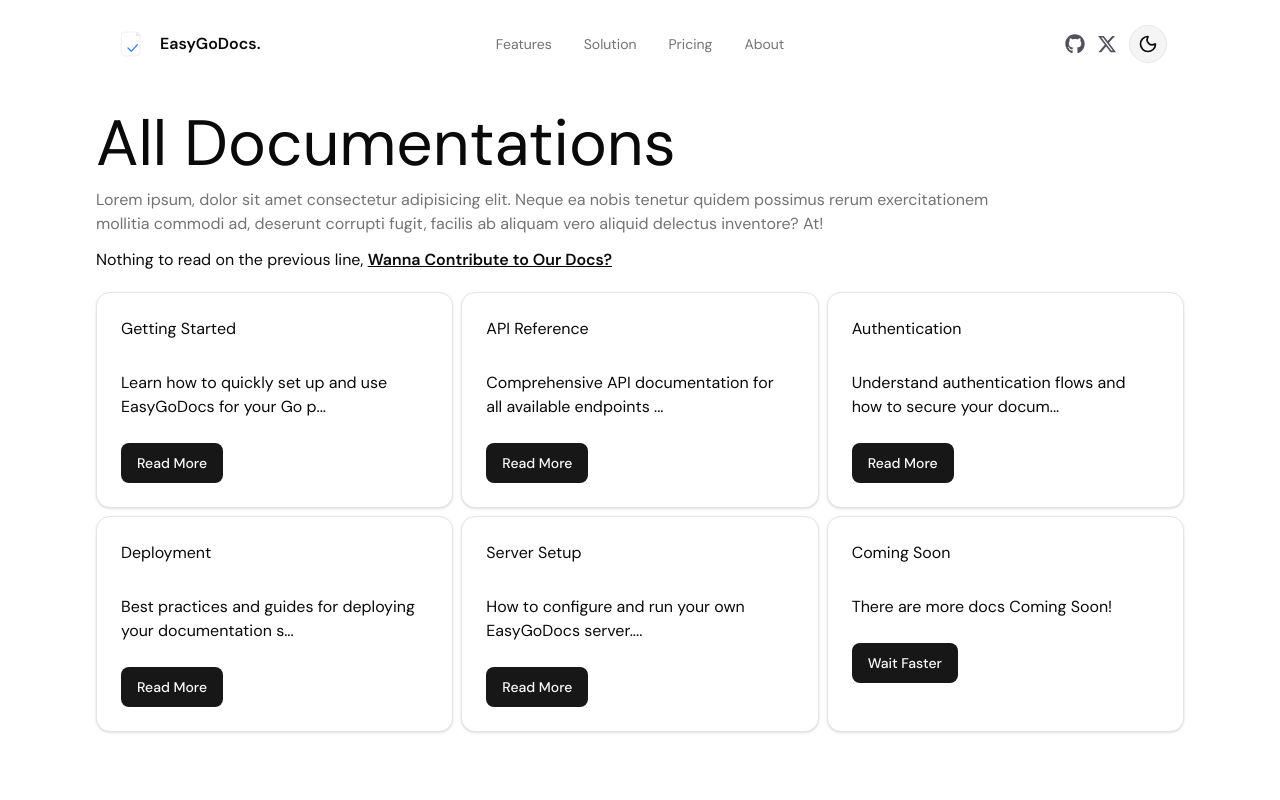
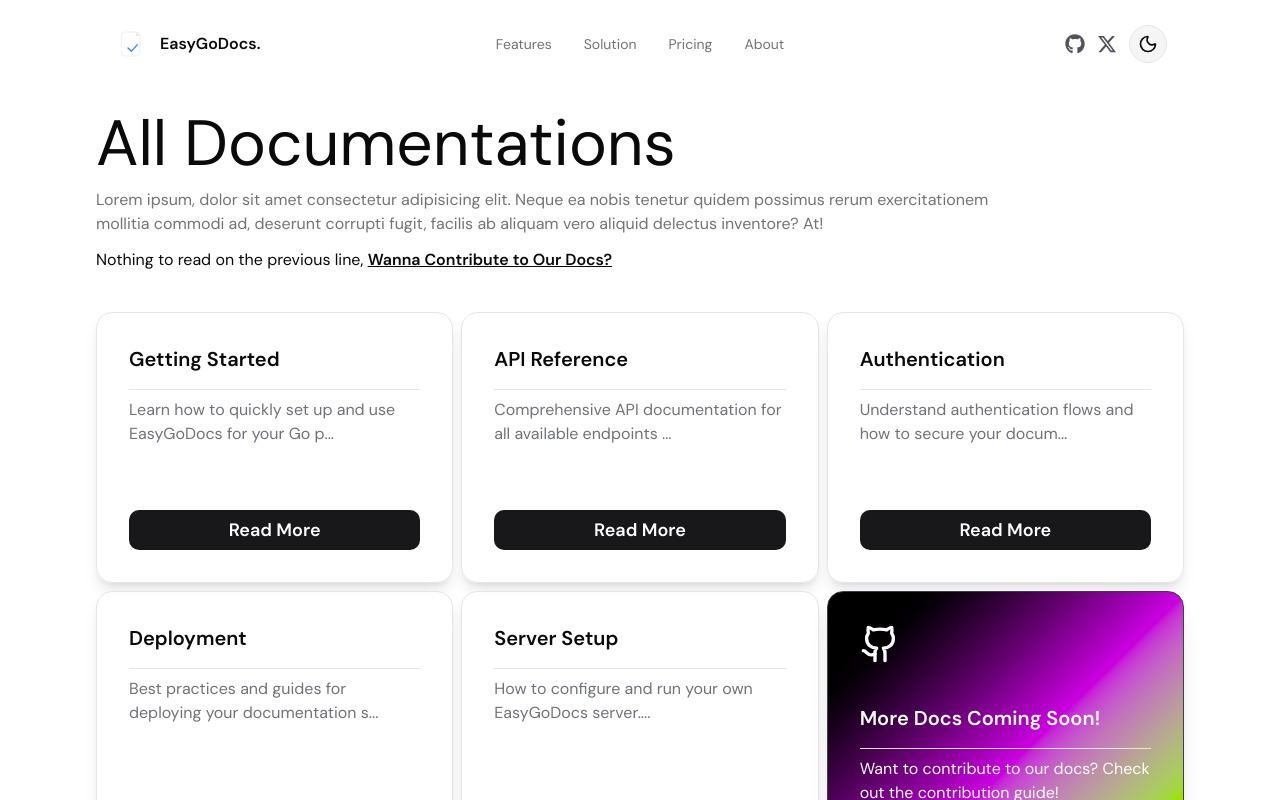
Before and after one commit to EasyGoDocs/easygodocs, a Next.js app: page /all-docs in a window 1280 px wide. Shown: the top 800 px of the page. Built offline with nearby package versions, Linux system fonts and the light colour scheme.

Commit message:
fix: all docs card fixed

```diff
--- a/src/components/page-components/all-docs.tsx
+++ b/src/components/page-components/all-docs.tsx
@@ -5,6 +5,7 @@ import { docs } from "@/constants/data";
 import CardDocs from "../ui/all-docs-card";
 import { truncateString } from "@/lib/utils";
 import Link from "next/link";
+import { BookOpen, GithubIcon } from "lucide-react";
 
 function AllDocs() {
   return (
@@ -21,13 +22,16 @@ function AllDocs() {
         </p>
         <span>
           Nothing to read on the previous line,{" "}
-          <Link href={"/contribution-guide"} className="font-semibold underline">
+          <Link
+            href={"/contribution-guide"}
+            className="font-semibold underline"
+          >
             Wanna Contribute to Our Docs?
           </Link>
         </span>
       </div>
 
-      <div className="grid grid-cols-1 md:grid-cols-2 lg:grid-cols-3 gap-2 justify-center">
+      <div className="grid grid-cols-1 md:grid-cols-2 lg:grid-cols-3 gap-2 justify-center mt-10">
         {docs.map((d, i) => (
           <span key={i}>
             <CardDocs
@@ -38,9 +42,13 @@ function AllDocs() {
           </span>
         ))}
         <CardDocs
-          title={"Coming Soon"}
-          desc={"There are more docs Coming Soon!"}
-          buttonTxt="Wait Faster"
+          icon={GithubIcon}
+          title={"More Docs Coming Soon!"}
+          desc={
+            "Want to contribute to our docs? Check out the contribution guide!"
+          }
+          buttonTxt="Contribute"
+          pro={true}
         />
       </div>
     </div>
--- a/src/components/ui/all-docs-card.tsx
+++ b/src/components/ui/all-docs-card.tsx
@@ -1,24 +1,66 @@
 import React from "react";
 import { Card, CardContent, CardFooter, CardHeader } from "./card";
 import { Button } from "./button";
+import { cn } from "@/lib/utils";
 
 interface CardContent {
   title: string;
   desc: string;
   buttonTxt: string;
+  icon?: React.ElementType;
+  tip?: string;
+  pro?: boolean;
+  className?: string;
 }
 
-function CardDocs({ title, desc, buttonTxt }: CardContent) {
+function CardDocs({
+  title,
+  desc,
+  buttonTxt,
+  icon: Icon,
+  tip,
+  pro = false,
+  className,
+}: CardContent) {
+  // Card style based on 'pro' prop
+  const cardClass = pro
+    ? "relative flex flex-col h-full justify-between rounded-2xl p-8 shadow-xl border transition-transform duration-200 hover:-translate-y-2 hover:shadow-2xl bg-gradient-to-br from-black from-10% via-fuchsia-600 via-50% to-lime-400 to-80% border-zinc-700"
+    : "relative flex flex-col h-full justify-between bg-card/80 rounded-2xl p-8 shadow-lg border border-border items-center transition-transform duration-200 hover:-translate-y-2 hover:shadow-2xl";
+
   return (
-    <>
-      <Card className="h-full">
-        <CardHeader>{title}</CardHeader>
-        <CardContent>{desc}</CardContent>
-        <CardFooter>
-          <Button>{buttonTxt}</Button>
-        </CardFooter>
-      </Card>
-    </>
+    <Card className={cn(cardClass, className)}>
+      {Icon && (
+        <Icon
+          className={cn("h-10 w-10 text-primary mb-4", pro && "text-white")}
+        />
+      )}
+      <div className="flex flex-col flex-1 w-full">
+        <h2
+          className={cn(
+            "text-xl font-semibold text-foreground mb-2",
+            pro && "text-white"
+          )}
+        >
+          {title}
+        </h2>
+        <hr className="my-2" />
+        <p
+          className={cn("text-base mb-4", pro ? "text-white" : "text-zinc-500")}
+        >
+          {desc}
+        </p>
+        {tip && (
+          <span className="text-xs text-muted-foreground mt-auto italic flex items-center justify-center gap-1">
+            {tip}
+          </span>
+        )}
+      </div>
+      <CardFooter className="p-0 mt-6 w-full">
+        <Button className="w-full py-2 px-4 rounded-lg bg-zinc-900 hover:bg-zinc-800 text-white font-semibold text-lg transition-colors duration-200 focus:outline-none focus:ring-2 focus:ring-zinc-400 focus:ring-offset-2 focus:ring-offset-white dark:focus:ring-offset-zinc-900 dark:border">
+          {buttonTxt}
+        </Button>
+      </CardFooter>
+    </Card>
   );
 }
 
```
